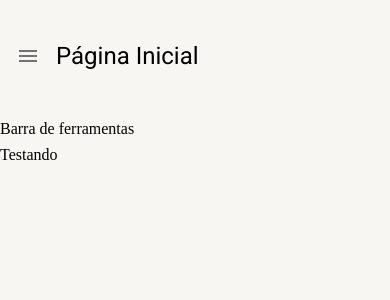
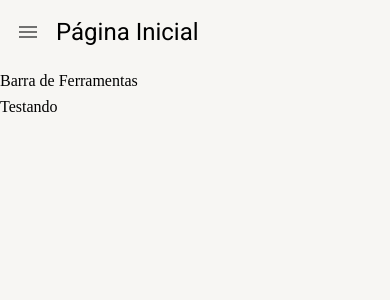
Before and after one commit to AndersonTiago/ReactMUI, a React (Create React App) app: page /pagina-inicial in a window 390 px wide. Shown: the top 300 px of the page. Built offline with nearby package versions, Linux system fonts and the light colour scheme.

Commit message:
Configurando responsividade

```diff
--- a/src/pages/dashboard/Dashboard.tsx
+++ b/src/pages/dashboard/Dashboard.tsx
@@ -3,7 +3,7 @@
 
 export const Dashboard = () => {
     return (
-        <LayoutBaseDePagina titulo="Página Inicial">
+        <LayoutBaseDePagina titulo="Página Inicial" barraDeFerramentas={<>Barra de Ferramentas</>}>
             Testando
         </LayoutBaseDePagina>
     )
--- a/src/shared/layouts/LayoutBaseDePagina.tsx
+++ b/src/shared/layouts/LayoutBaseDePagina.tsx
@@ -1,3 +1,4 @@
+import { ReactNode } from "react";
 import { Icon, IconButton, Typography, useMediaQuery, useTheme } from "@mui/material";
 import { Box } from "@mui/system"
 import { useDrawerContext } from "../contexts";
@@ -5,32 +6,39 @@
 interface ILayoutBaseDePagina {
     children?: React.ReactNode;
     titulo: String;
+    barraDeFerramentas?: ReactNode;
 }
 
-export const LayoutBaseDePagina: React.FC<ILayoutBaseDePagina> = ({ children, titulo }) => {
+export const LayoutBaseDePagina: React.FC<ILayoutBaseDePagina> = ({ children, titulo, barraDeFerramentas }) => {
     const theme = useTheme()
     const smDown = useMediaQuery(theme.breakpoints.down('sm')) // verificando se a tela é pequena
-
+    const mdDown = useMediaQuery(theme.breakpoints.down('md')) // verificando se a tela é pequena
     const { toggleDrawerOpen } = useDrawerContext()
     return (
         <Box height="100%" display="flex" flexDirection="column" gap={1}>
-            <Box padding={1} height={theme.spacing(12)} display="flex" alignItems="center" gap={1}>
+            <Box padding={1} height={theme.spacing(smDown ? 6 : mdDown ? 8 : 12)} display="flex" alignItems="center" gap={1}>
                 {smDown && (
                     <IconButton onClick={toggleDrawerOpen}>
                         <Icon>menu</Icon>
                     </IconButton>
                 )}
 
-                <Typography variant="h5" >
+                <Typography
+                    overflow="hidden"
+                    whiteSpace="nowrap"
+                    textOverflow="ellipsis"
+                    variant={smDown ? 'h5' : mdDown ? 'h4' : 'h3'}
+                >
                     {titulo}
                 </Typography>
             </Box>
 
-            <Box>
-                Barra de ferramentas
-            </Box>
+            {barraDeFerramentas && (
+                <Box>
+                    {barraDeFerramentas}
+                </Box>)}
 
-            <Box>
+            <Box flex={1} overflow="auto">
                 {children}
             </Box>
         </Box>
```
